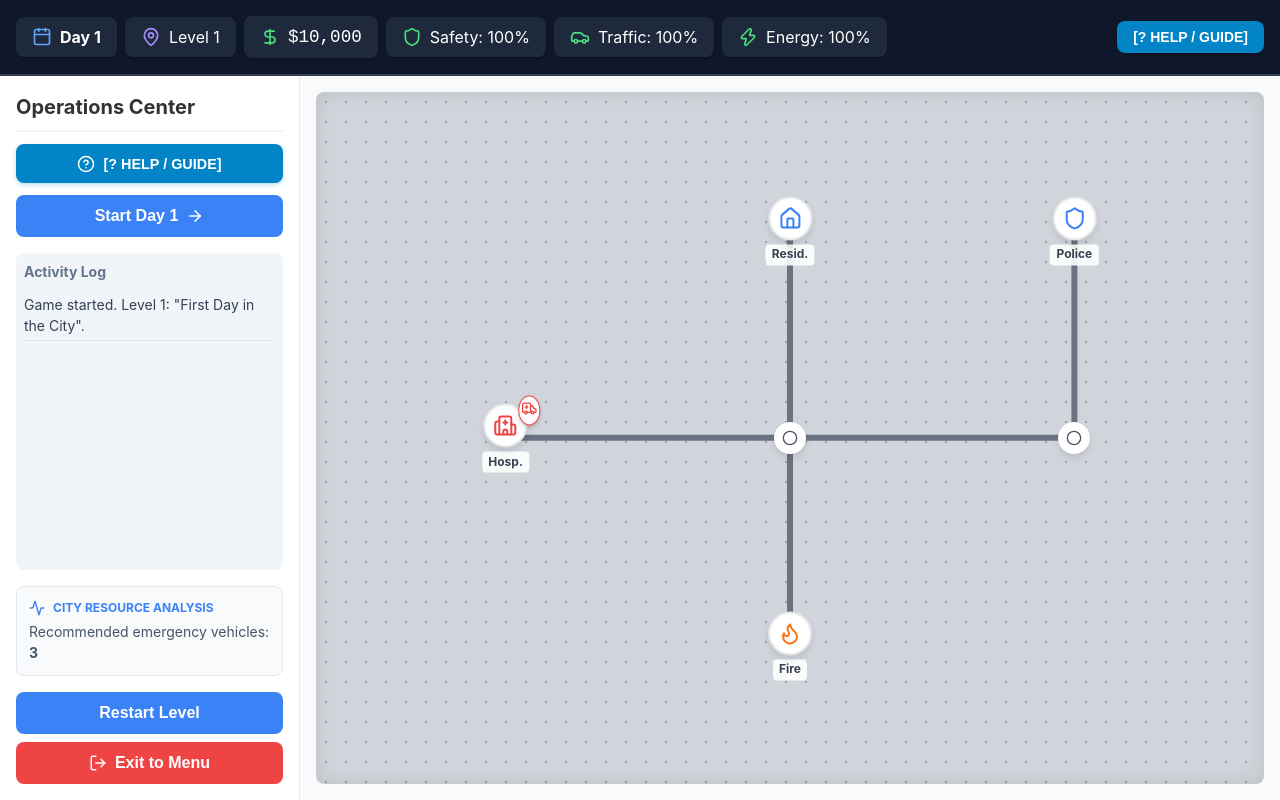
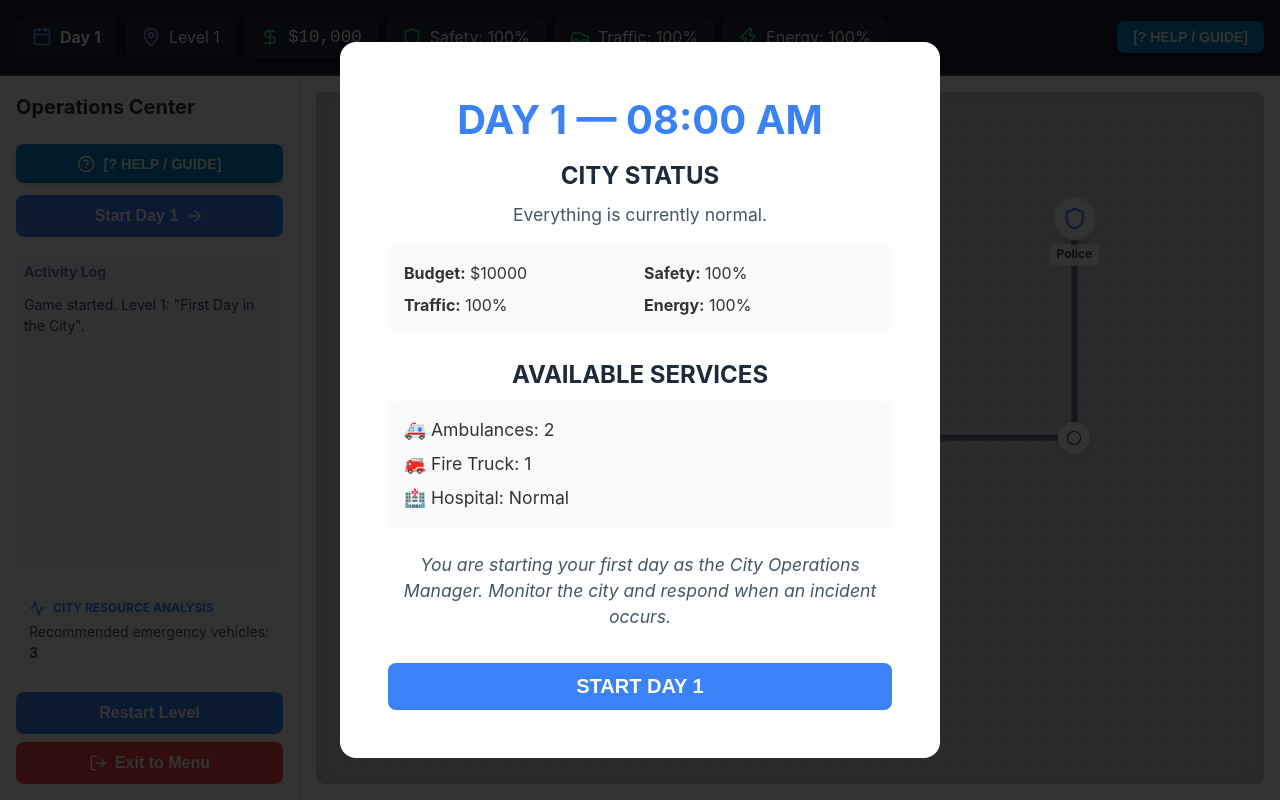
Before and after one commit to Rakshana0707/DAA-Game, a React (Vite) app in the folder smart-city/: page / in a window 1280 px wide. Both pictures are taken after a click on the button "Start Game". Built offline with nearby package versions, Linux system fonts and the light colour scheme.

Commit message:
Start Day

```diff
--- a/smart-city/src/components/GameInterface.jsx
+++ b/smart-city/src/components/GameInterface.jsx
@@ -8,7 +8,7 @@ import { LogOut, ArrowRight, AlertTriangle, Activity, HelpCircle } from 'lucide-
 
 export default function GameInterface({ onQuit, onLevelComplete, level = 1 }) {
   const [gameState, setGameState] = useState(getInitialGameState(level));
-  const [showIntro, setShowIntro] = useState(level === 2);
+  const [showIntro, setShowIntro] = useState(level === 1 || level === 2);
   const [currentEvent, setCurrentEvent] = useState(null);
   const [levelComplete, setLevelComplete] = useState(null);
   const [isHelpOpen, setIsHelpOpen] = useState(false);
@@ -442,6 +442,35 @@ export default function GameInterface({ onQuit, onLevelComplete, level = 1 }) {
             backgroundColor: 'white', padding: '3rem', borderRadius: '1rem',
             maxWidth: '600px', textAlign: 'center'
           }}>
+            {level === 1 ? (
+              <>
+                <h1 style={{ fontSize: '2.5rem', fontWeight: 'bold', color: '#3b82f6', marginBottom: '0.5rem' }}>DAY 1 — 08:00 AM</h1>
+                <h2 style={{ fontSize: '1.5rem', color: '#1e293b', marginBottom: '0.5rem' }}>CITY STATUS</h2>
+                <p style={{ fontSize: '1.1rem', color: '#475569', marginBottom: '1rem' }}>Everything is currently normal.</p>
+                <div style={{ display: 'grid', gridTemplateColumns: '1fr 1fr', gap: '0.5rem', textAlign: 'left', backgroundColor: '#f8fafc', padding: '1rem', borderRadius: '0.5rem', marginBottom: '1.5rem' }}>
+                  <div><strong>Budget:</strong> ${gameState.budget}</div>
+                  <div><strong>Safety:</strong> {gameState.populationSafety}%</div>
+                  <div><strong>Traffic:</strong> {gameState.trafficFlow}%</div>
+                  <div><strong>Energy:</strong> {gameState.energyLevel}%</div>
+                </div>
+                <h2 style={{ fontSize: '1.5rem', color: '#1e293b', marginBottom: '0.5rem' }}>AVAILABLE SERVICES</h2>
+                <div style={{ textAlign: 'left', backgroundColor: '#f8fafc', padding: '1rem', borderRadius: '0.5rem', marginBottom: '1.5rem', display: 'flex', flexDirection: 'column', gap: '0.5rem', fontSize: '1.1rem' }}>
+                  <div>🚑 Ambulances: 2</div>
+                  <div>🚒 Fire Truck: 1</div>
+                  <div>🏥 Hospital: Normal</div>
+                </div>
+                <p style={{ fontSize: '1.1rem', color: '#475569', marginBottom: '2rem', fontStyle: 'italic' }}>
+                  You are starting your first day as the City Operations Manager. Monitor the city and respond when an incident occurs.
+                </p>
+                <button className="btn" style={{ backgroundColor: '#3b82f6', width: '100%', fontSize: '1.25rem' }} onClick={() => {
+                  setShowIntro(false);
+                  handleNextDay();
+                }}>
+                  START DAY 1
+                </button>
+              </>
+            ) : (
+              <>
                 <h1 style={{ fontSize: '2.5rem', fontWeight: 'bold', color: '#f59e0b', marginBottom: '1rem' }}>LEVEL 2: Busy Morning</h1>
                 <p style={{ fontSize: '1.25rem', color: '#475569', marginBottom: '2rem', lineHeight: '1.6' }}>
                   The city begins a busy morning. Three incidents will eventually occur:
@@ -453,6 +482,8 @@ export default function GameInterface({ onQuit, onLevelComplete, level = 1 }) {
                 <button className="btn" style={{ backgroundColor: '#3b82f6', width: '100%', fontSize: '1.25rem' }} onClick={() => setShowIntro(false)}>
                   BEGIN LEVEL
                 </button>
+              </>
+            )}
           </div>
         </div>
       )}
```
Lines whose indentation alone changed are shown as unchanged.
